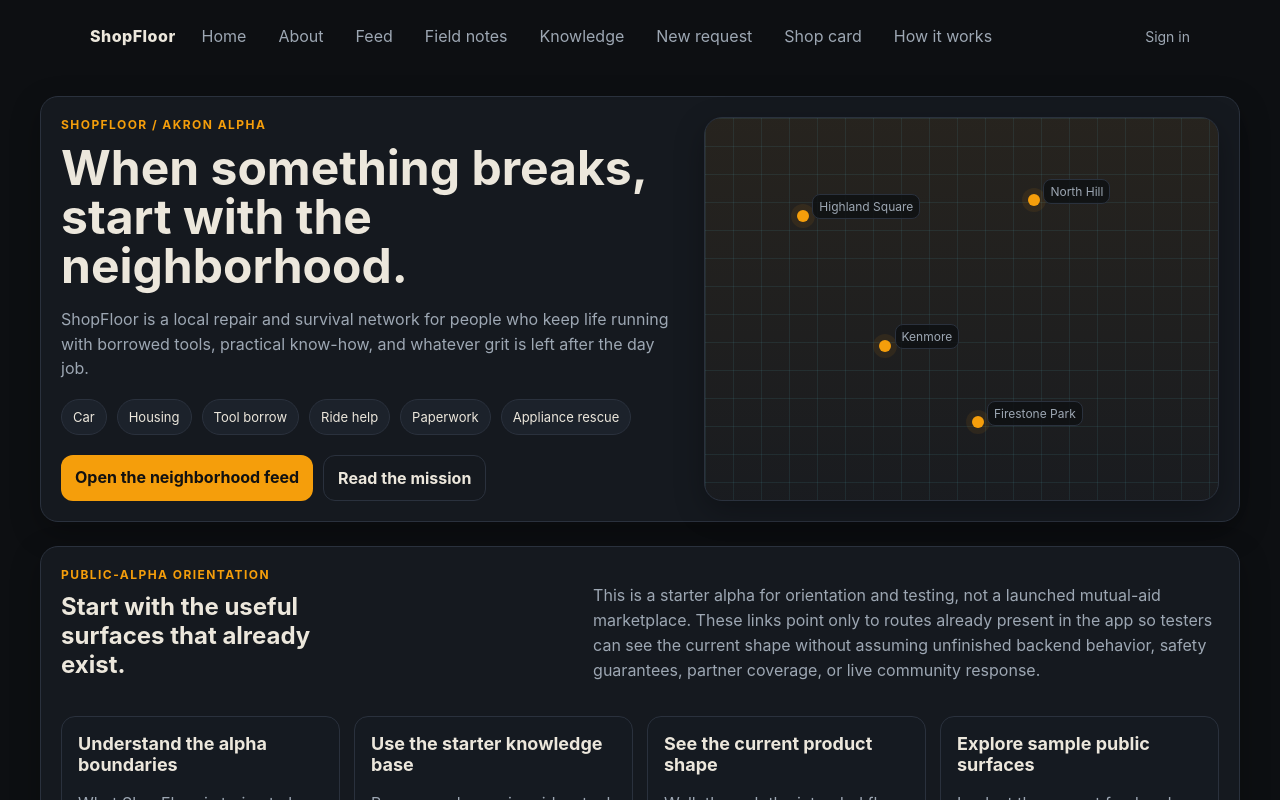
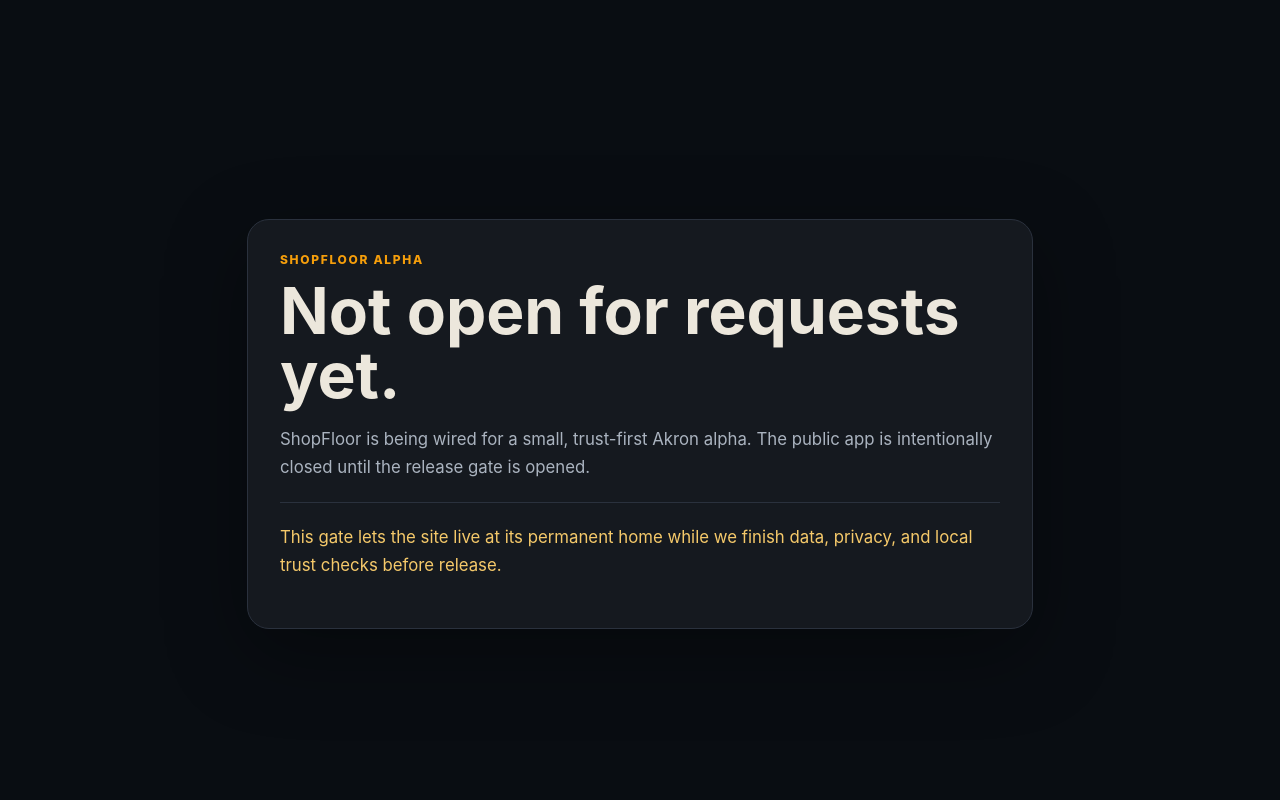
Before and after one commit to kn8-codes/shopfloor, a SvelteKit app in the folder app/: page / in a window 1280 px wide. Shown: the top 800 px of the page. Built offline with nearby package versions, Linux system fonts and the light colour scheme; no server answers.

Commit message:
Gate ShopFloor public release

```diff
--- a/app/src/routes/+layout.svelte
+++ b/app/src/routes/+layout.svelte
@@ -1,13 +1,20 @@
 <script>
+  import { env } from '$env/dynamic/public';
   import AppShell from '$lib/components/AppShell.svelte';
   import { initAuth } from '$lib/stores/auth';
 
   let { children } = $props();
+  const publicRelease = env.PUBLIC_SHOPFLOOR_PUBLIC_RELEASE === 'true';
+  const launchMessage =
+    env.PUBLIC_SHOPFLOOR_LAUNCH_MESSAGE ||
+    'ShopFloor is being wired for a small, trust-first Akron alpha. The public app is intentionally closed until the release gate is opened.';
 
   /** @type {null | (() => void)} */
   let cleanup = null;
 
   $effect(() => {
+    if (!publicRelease) return;
+
     initAuth().then((unsubscribe) => {
       cleanup = unsubscribe;
     });
@@ -18,6 +25,23 @@
   });
 </script>
 
-<AppShell>
-  {@render children?.()}
-</AppShell>
+{#if publicRelease}
+  <AppShell>
+    {@render children?.()}
+  </AppShell>
+{:else}
+  <main class="launch-gate" aria-labelledby="launch-gate-title">
+    <section class="card">
+      <div class="eyebrow">ShopFloor alpha</div>
+      <h1 id="launch-gate-title">Not open for requests yet.</h1>
+      <p>{launchMessage}</p>
+      <p class="note">
+        This gate lets the site live at its permanent home while we finish data, privacy, and local trust checks before release.
+      </p>
+    </section>
+  </main>
+{/if}
+
+<style>
+  .launch-gate{min-height:100vh;display:grid;place-items:center;padding:24px;background:#090d12;color:#ece7dc}.card{max-width:720px;background:rgba(22,26,32,.96);border:1px solid #2a313d;border-radius:22px;padding:32px;box-shadow:0 24px 80px rgba(0,0,0,.35)}.eyebrow{color:#f59e0b;text-transform:uppercase;letter-spacing:.14em;font-size:12px;font-weight:800}h1{font-size:clamp(2rem,6vw,4rem);line-height:1;margin:12px 0 18px}p{color:#aab3bf;line-height:1.7;font-size:1.05rem}.note{border-top:1px solid #2a313d;margin-top:20px;padding-top:20px;color:#f5c96a}
+</style>
```
Also changed, not shown: 1 other file (tests, documents, lock files or other folders).
